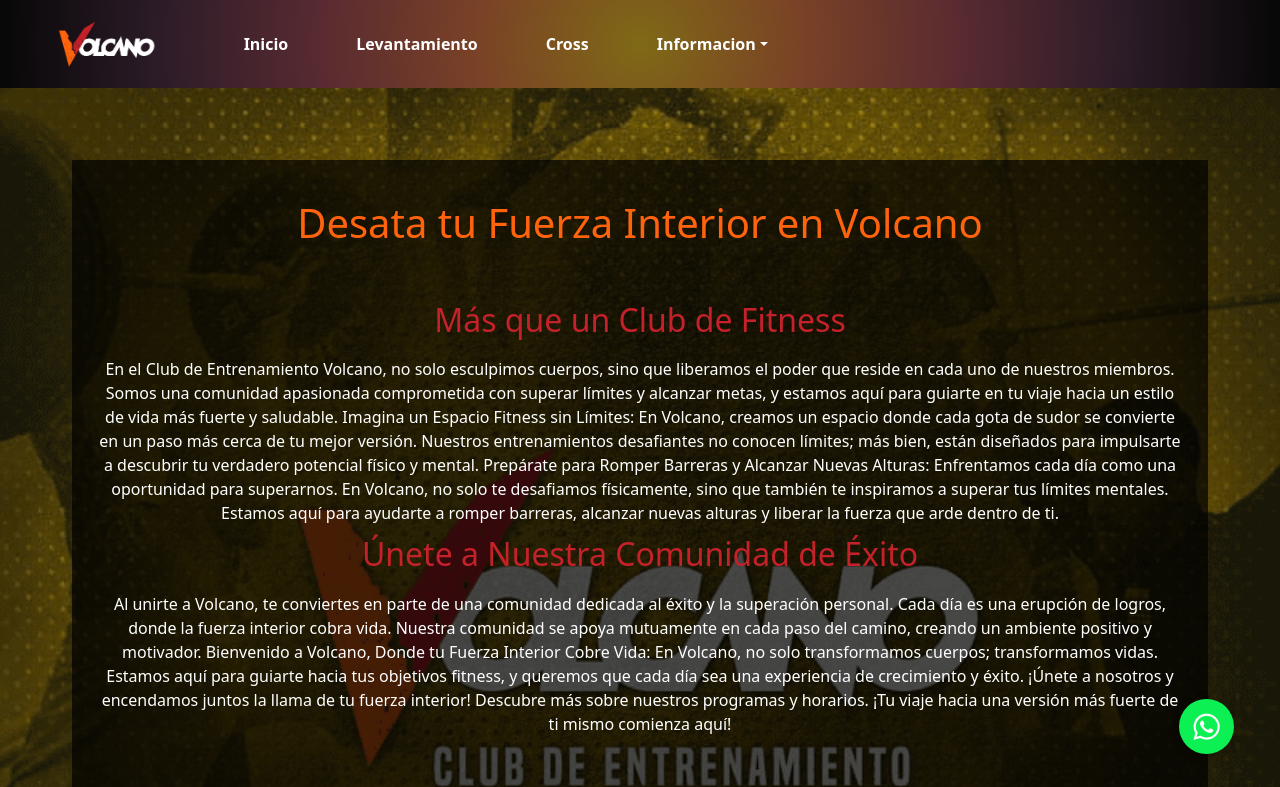
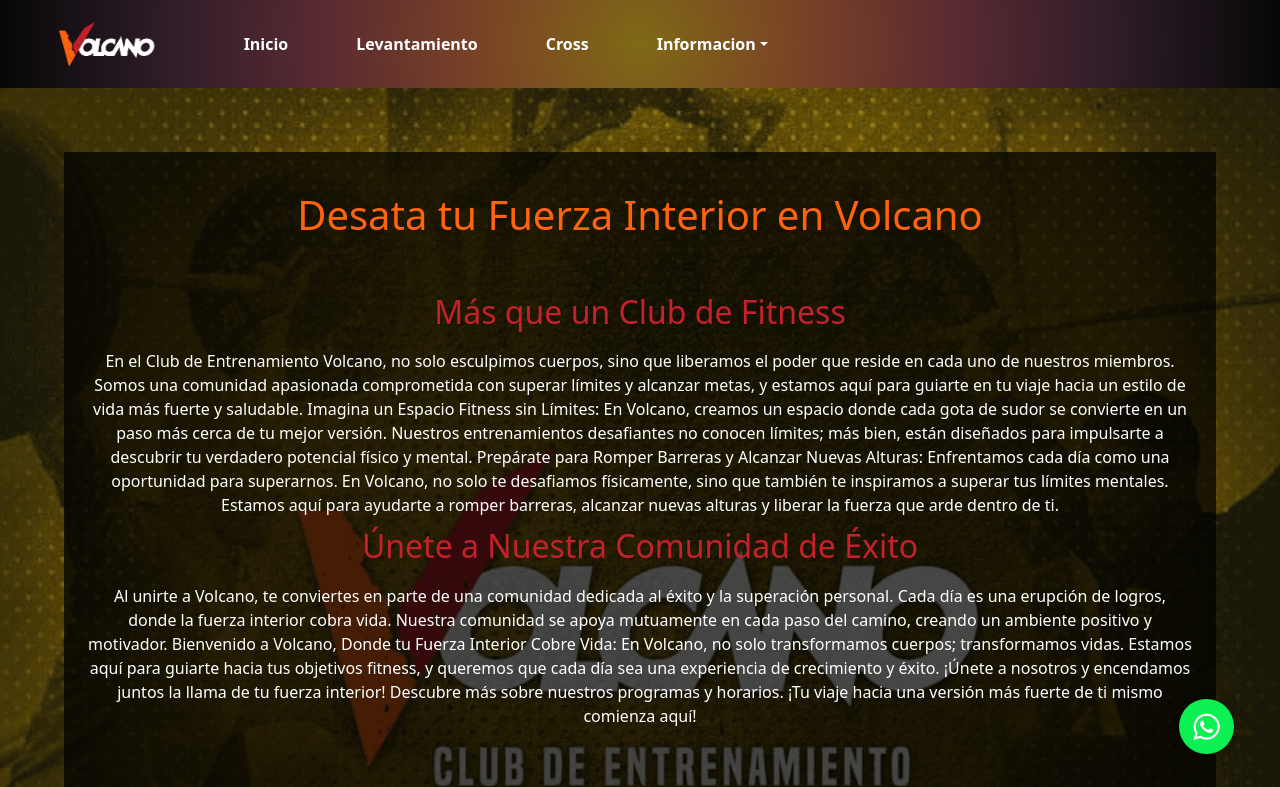
Before and after one commit to Hugocatalan/VOLCANO, a website: page index.html in a window 1280 px wide. Shown: the top 787 px of the page. Drawn offline with nearby package versions, Linux system fonts and the light colour scheme.

Commit message:
padding nuevamente

```diff
--- a/index.html
+++ b/index.html
@@ -52,7 +52,7 @@
 
 
 
-<article class="p-4" >
+<article>
   <div class="p-lg-4 m-5 text-center text-white bg-otro">
     <h1>Desata tu Fuerza Interior en Volcano</h1>
   <p>
--- a/scss/layout/_body.scss
+++ b/scss/layout/_body.scss
@@ -68,7 +68,7 @@ article {
   justify-content: center;
   text-align: center;
    font-size: medium;
-   padding: aopx;
+   padding:1rem;
    img{
 
     width: 50%;
```
Also changed, not shown: css/styles.css.
